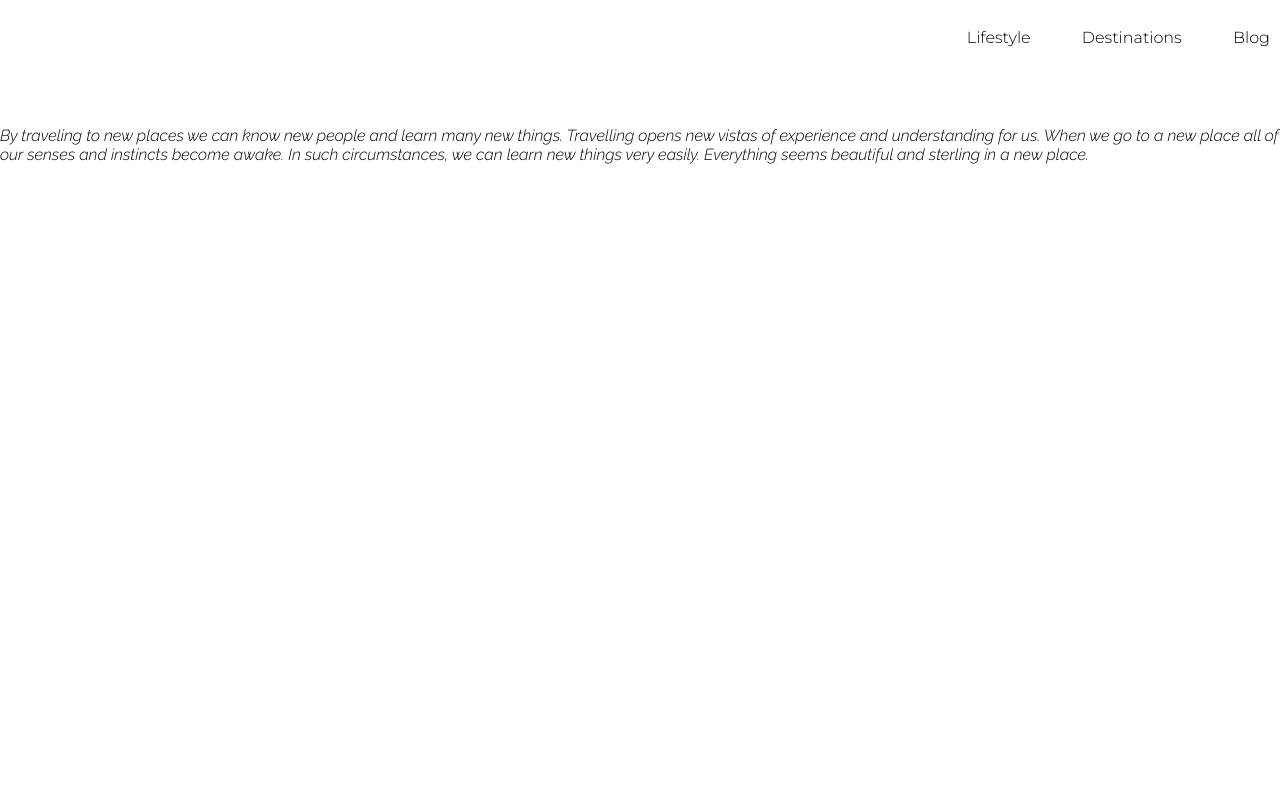
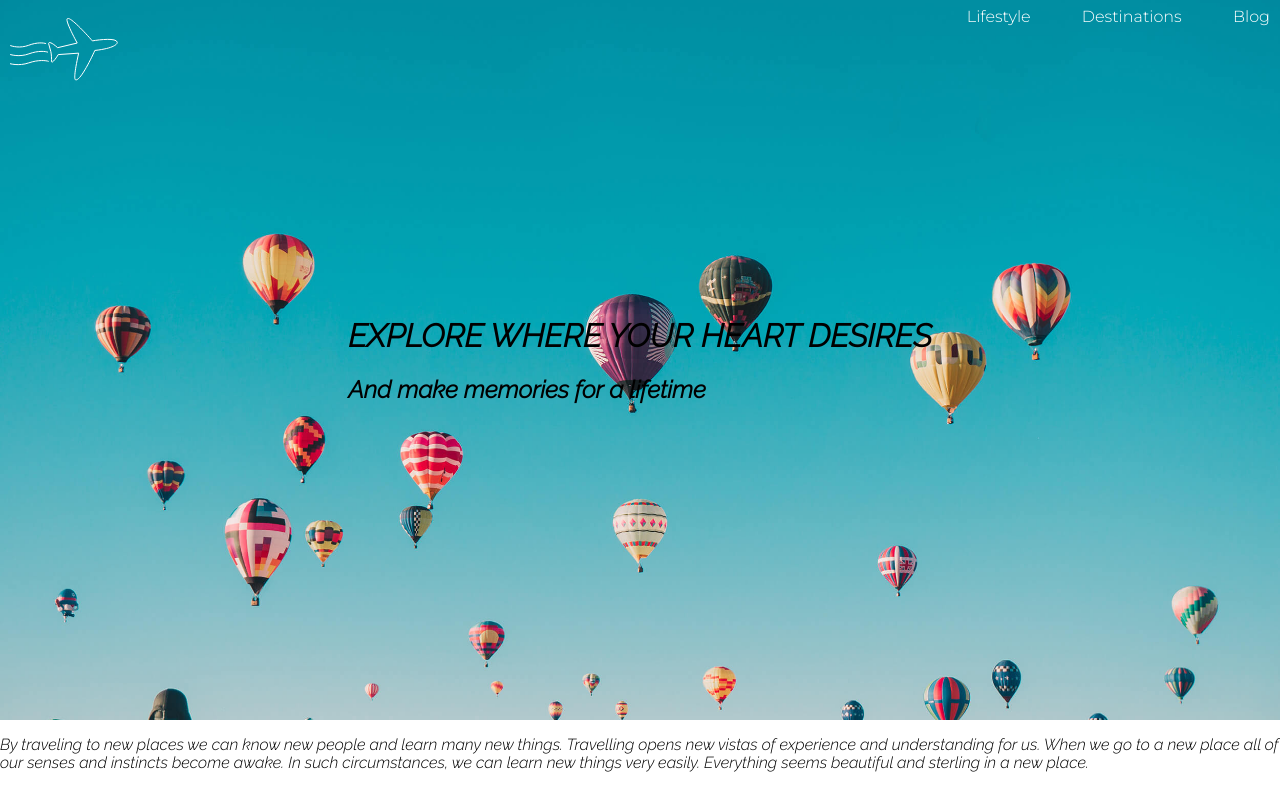
Before and after one commit to yukiiimak/Motion-F21-PM, a website: page deploy/index.html in a window 1280 px wide. Drawn offline with Linux system fonts and the light colour scheme.

Commit message:
hero image and changed color of nav to white

```diff
--- a/dev/scss/components/_navigation.scss
+++ b/dev/scss/components/_navigation.scss
@@ -11,7 +11,7 @@ nav {
         li {
             margin-left: 4vw;
             a {
-                color: black;
+                color: white;
                 font-family: 'Montserrat', sans-serif;
                 font-size: 35;
                 font-weight: 300;
--- a/dev/scss/layout/_header.scss
+++ b/dev/scss/layout/_header.scss
@@ -4,7 +4,7 @@
 
 header {
     position: fixed;
-    background-color: white;
+    // background-color: white;
     width: 100%;
     z-index: 100;
 
--- /dev/null
+++ b/dev/scss/sections/_hero.scss
@@ -0,0 +1,25 @@
+#hero {
+    height: 90vh;
+    width: 100%;
+    overflow: hidden;
+
+    @include xl{
+        display: grid;
+        grid-template-areas: ". hero .";
+        grid-template-columns: auto 1440px auto;
+    }
+
+    >div {
+        background-image: url('../img/modified/HotAirBalloons.jpg');
+        background-position: center;
+        background-size: cover;
+        align-items: center;
+        display: flex;
+        height: 100%;
+        justify-content: center;
+
+        @include xl{
+            grid-area: hero;
+        }
+    }
+}
--- a/dev/scss/styles.scss
+++ b/dev/scss/styles.scss
@@ -19,3 +19,4 @@
 @import "layout/_footer";
 
 // Sections Styles
+@import "sections/_hero";
```
Also changed, not shown: deploy/css/styles.css, 1 other file.
